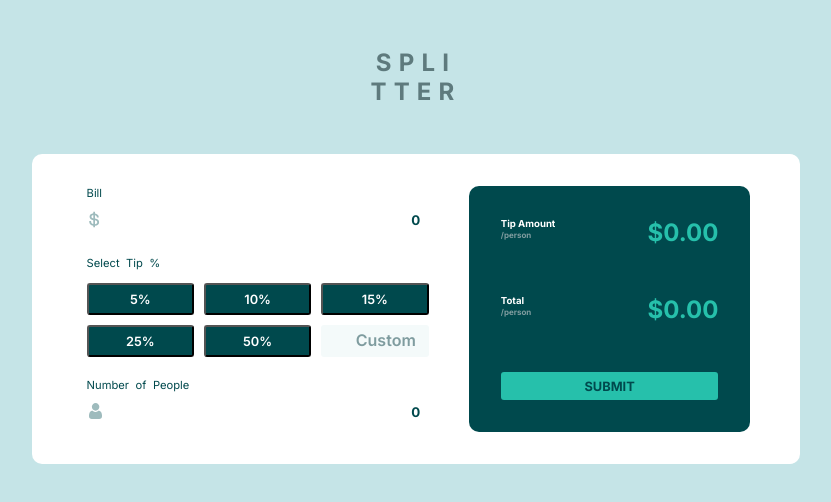
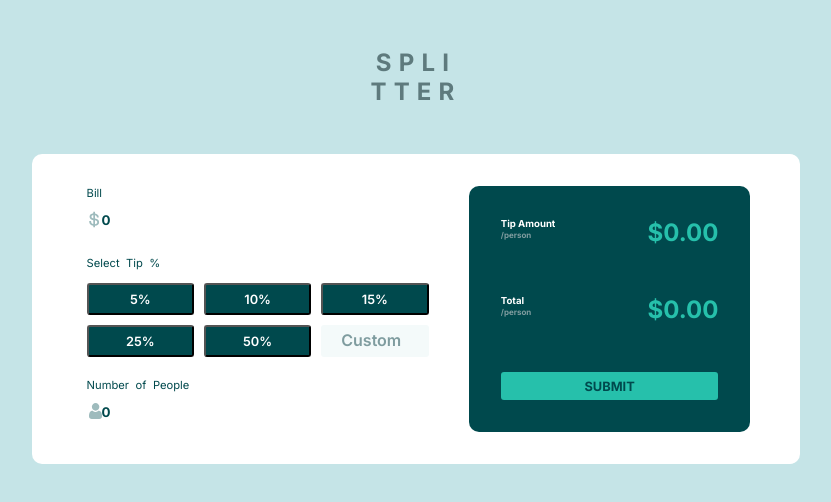
Before and after one commit to beblicarl/tip-calculator, a React (Vite) app: page / in a window 1280 px wide. Shown: the top 502 px of the page, without its empty margins (224-1055 px from the left). Built offline with nearby package versions, Linux system fonts and the light colour scheme.

Commit message:
took out the direction parameter in the css

```diff
--- a/src/App.css
+++ b/src/App.css
@@ -50,7 +50,8 @@ input {
   padding-left: 20px;
   color: hsl(183, 100%, 15%);
   font-weight: 800;
-  direction: rtl;
+  /* direction: rtl;
+  text-align: right; */
 }
 
 .input-fields > * {
```
